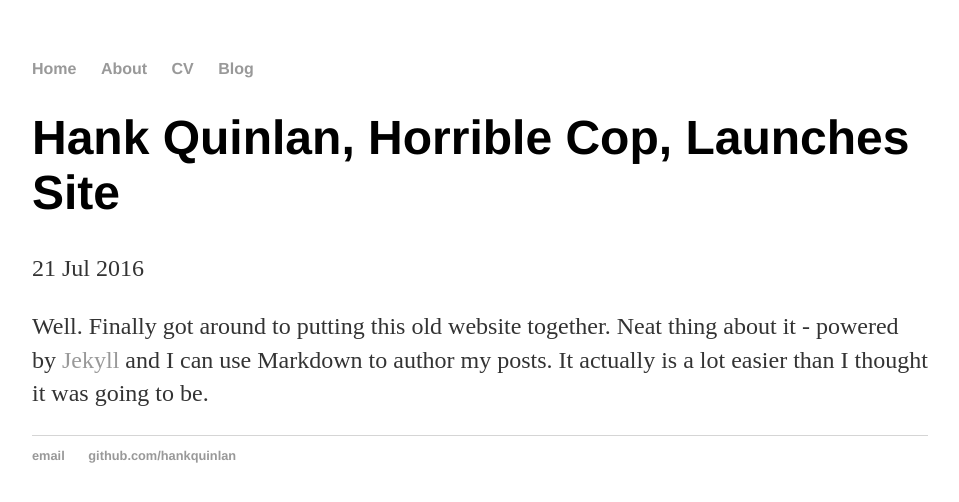
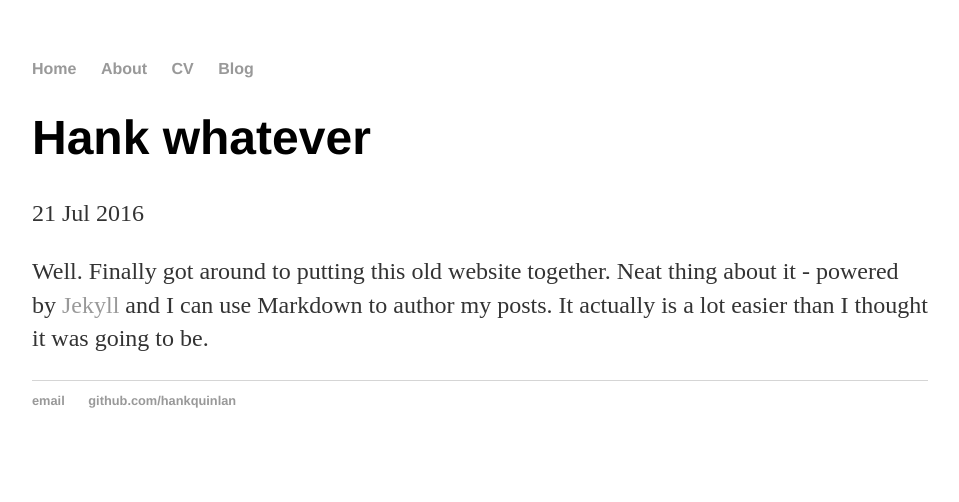
Before and after one commit to titanwave/titanwave.github.io, a Jekyll site: the page built from _posts/2016-07-21-second-post.md, in a window 1280 px wide. Shown: the top 502 px of the page, without its empty margins (160-1119 px from the left). Built offline with Jekyll 4.4.1, drawn with Linux system fonts in a browser that asks for light colours.

Commit message:
Update 2016-07-21-second-post.md

```diff
--- a/_posts/2016-07-21-second-post.md
+++ b/_posts/2016-07-21-second-post.md
@@ -1,6 +1,6 @@
 ---
 layout: post
-title: "Hank Quinlan, Horrible Cop, Launches Site"
+title: "Hank whatever"
 date: 2016-07-21
 ---
 
```
